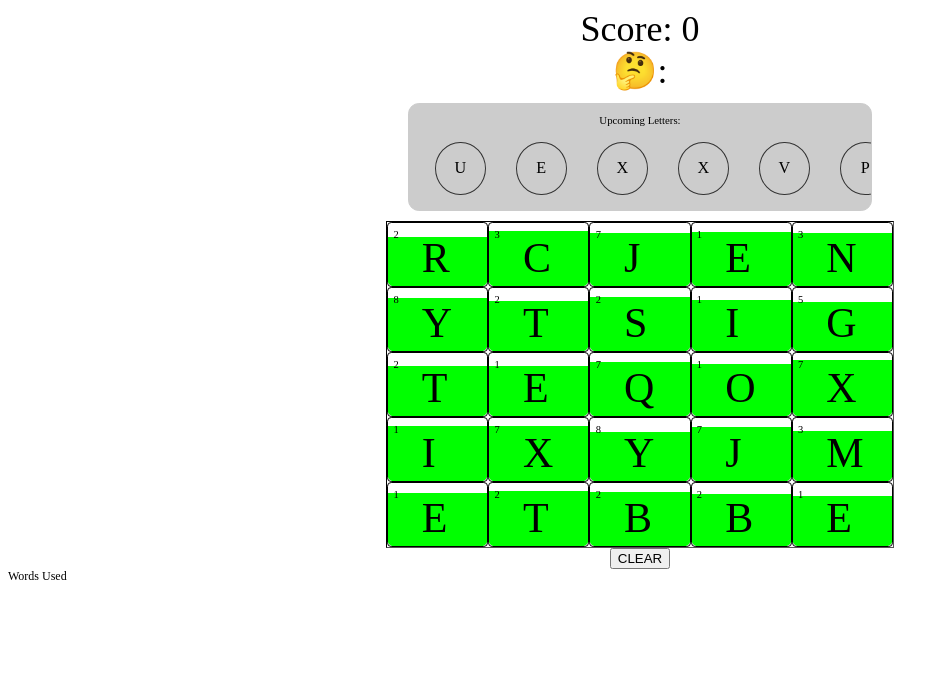
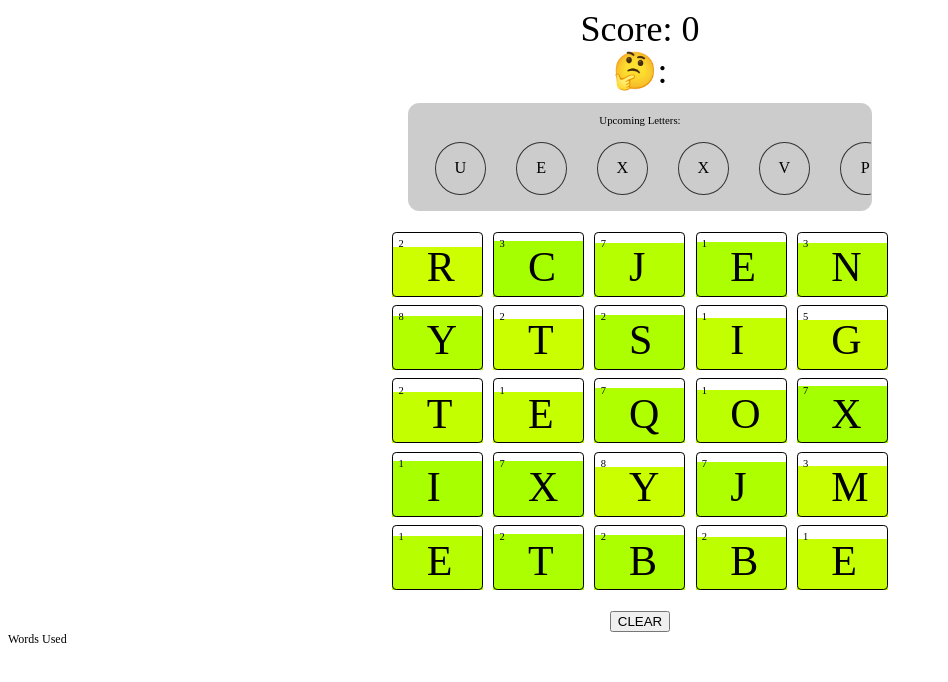
Before and after one commit to noellastrella/word-grid-game, a website: page index.html in a window 1280 px wide. Shown: the whole page, without its empty margins (0-948 px from the left). Drawn offline with Linux system fonts and the light colour scheme.

Commit message:
updated color scheme (changes from green to red as time runs out), also tile gets smaller
updated interface

```diff
--- a/css/main.scss
+++ b/css/main.scss
@@ -4,16 +4,19 @@ html{
 
 main{
     text-align: center;
+
 }
 
 .hide{
     user-select: none;
     pointer-events: none;
     opacity: .1;
+    transform: perspective(500px) translate3d(0px, 0, -100px);
+
 }
 
 #game-grid{
-    margin: 0 auto 0 auto;
+    margin: 2em auto;
 
     @media only screen and (min-width:300px){
         width: 100%;
@@ -28,13 +31,14 @@ main{
 
     width: 40%;
     max-width: 800px;
-    border: 1px  black inset;
+    border: 0px  black inset;
 
     display: flex;
     flex-direction: row;
     flex-wrap: wrap;
 
     justify-content: space-around;
+
 
 }
 
@@ -46,9 +50,9 @@ main{
 }
 
 .tile-container{
-    width: 20%;
+    width: 18%;
     transition: all .3s;
-    border-radius: 1em;
+    margin: .5em .25em;
 }
 
 .tile-selected .tile{
@@ -58,6 +62,7 @@ main{
 .tile{
     border: 1px solid black;
     border-radius: .1em;
+
     padding: 0px;
     margin: 0px;
     position: relative;
--- a/index.html
+++ b/index.html
@@ -10,7 +10,7 @@
         <title></title>
         <meta name="description" content="">
         <meta name="viewport" content="width=device-width, initial-scale=1">
-        <link rel="stylesheet" href="css/main.css">
+        <link rel="stylesheet" href="css/main.css?id=33">
     </head>
     <body>
         <!--[if lt IE 7]>
@@ -34,6 +34,6 @@
 
             </ol>
         </aside>
-        <script src="js/main.js" async defer></script>
+        <script src="js/main.js?id=33" async defer></script>
     </body>
 </html>
--- a/js/main.js
+++ b/js/main.js
@@ -93,11 +93,15 @@
             let expireTime = curr.dataset["timer"];
             let timeRemaining = expireTime - Date.now()
             let setTime = curr.dataset["time"];
-
+            let col = "0F0"
             if(timeRemaining>0){
+                let x = timeRemaining/setTime
+                //if(x < .3) col = "HSL";
+                //col = `rgb(${255- (255*x)}, ${x*255},100)`
+                col = `hsl(${(140*(x/1.5))}, 100%, 50%)`
                 curr.dataset["remaining"] = timeRemaining;
-                curr.style = `background-image: linear-gradient(to bottom,  #FFF ${100-(timeRemaining/setTime)*100}%,  #0F0 1%,  #0F0 100%);  `
-                curr.dataset["x"] = timeRemaining/setTime;
+                curr.style = `background: linear-gradient(to bottom,  #FFF ${100-(timeRemaining/setTime)*100}%,  ${col} 1%,  ${col} 100%);  `
+                curr.dataset["x"] = x;
                 acc.push(curr);
 
             }else{
```
Also changed, not shown: css/main.css, js/main.min.js, 1 other file.
